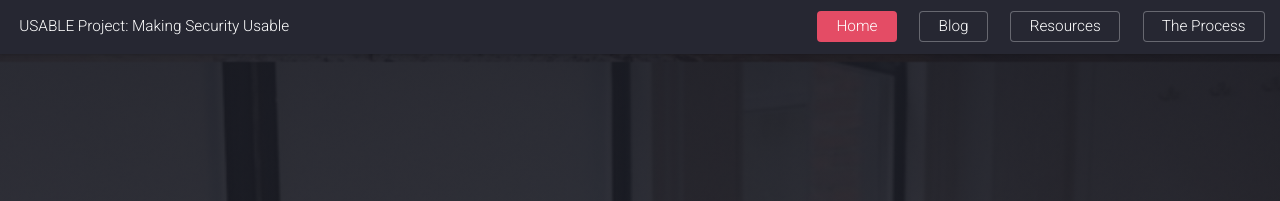
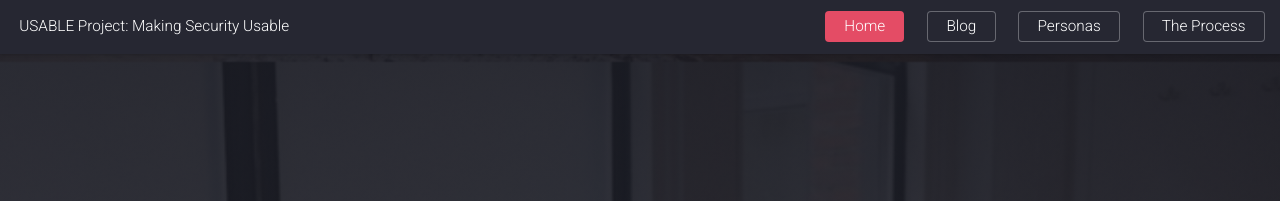
Before and after one commit to OpenInternet/USABLE-website, a Jekyll site: the page built from index.html, in a window 1280 px wide. Shown: the top 201 px of the page. Built offline with Jekyll 4.4.1, drawn with Linux system fonts in a browser that asks for light colours; comment, search, counter and statistics services are not loaded.

Commit message:
making personas the top nav item

```diff
--- a/_includes/header.html
+++ b/_includes/header.html
@@ -22,10 +22,10 @@
               </ul>
             </li>
 
-            <li><a class="button" href="/resources.html">Resources</a>
+            <li><a class="button" href="/personas">Personas</a>
               <ul>
-                <li><a class="button"  href="/resources">Links</a></li>
-                <li><a class="button" href="/personas">Personas</a></li>
+                <li><a class="button"  href="/resources.html">Links</a></li>
+                <li><a class="button" href="/personas">USABLE Personas</a></li>
               </ul>
             </li>
 
```
